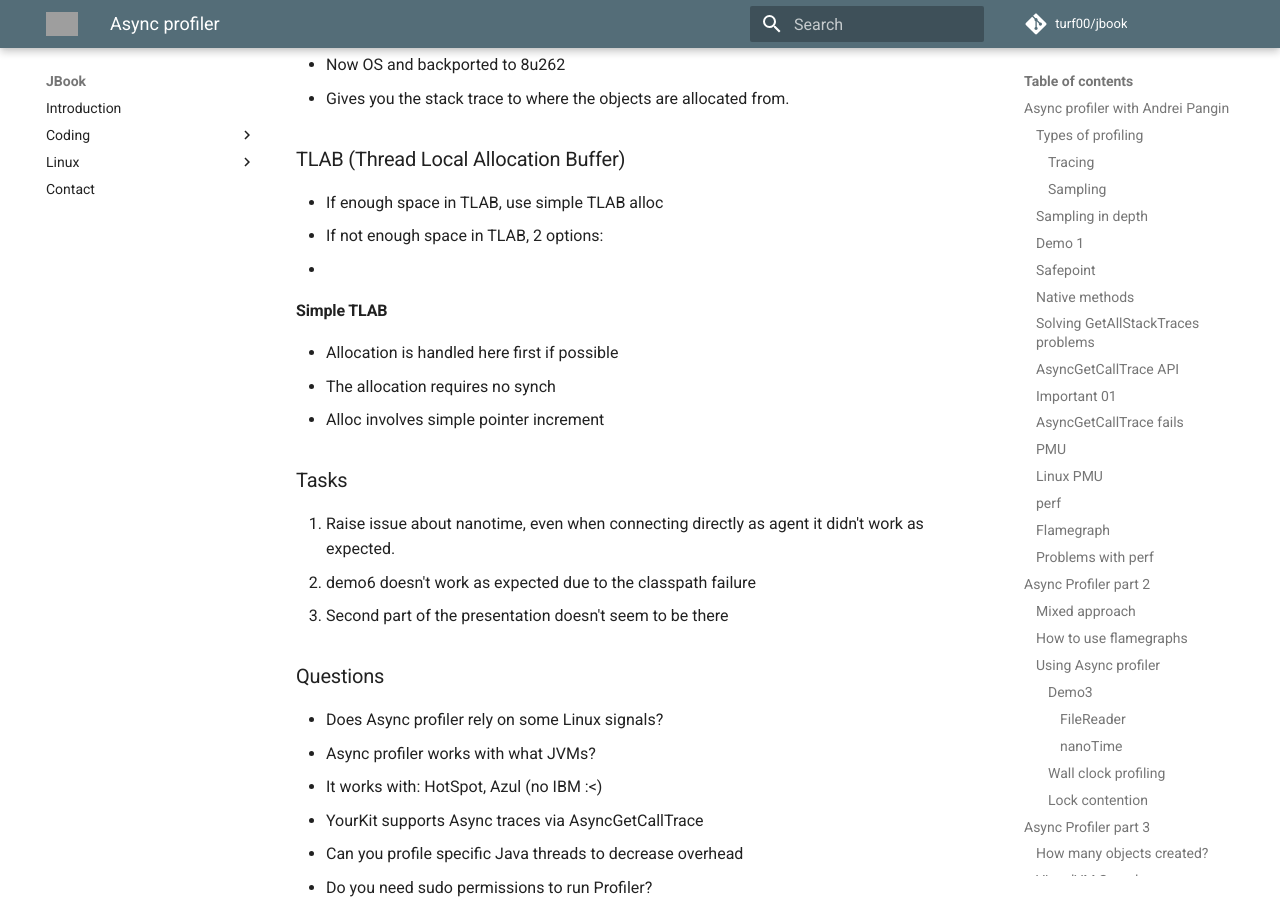
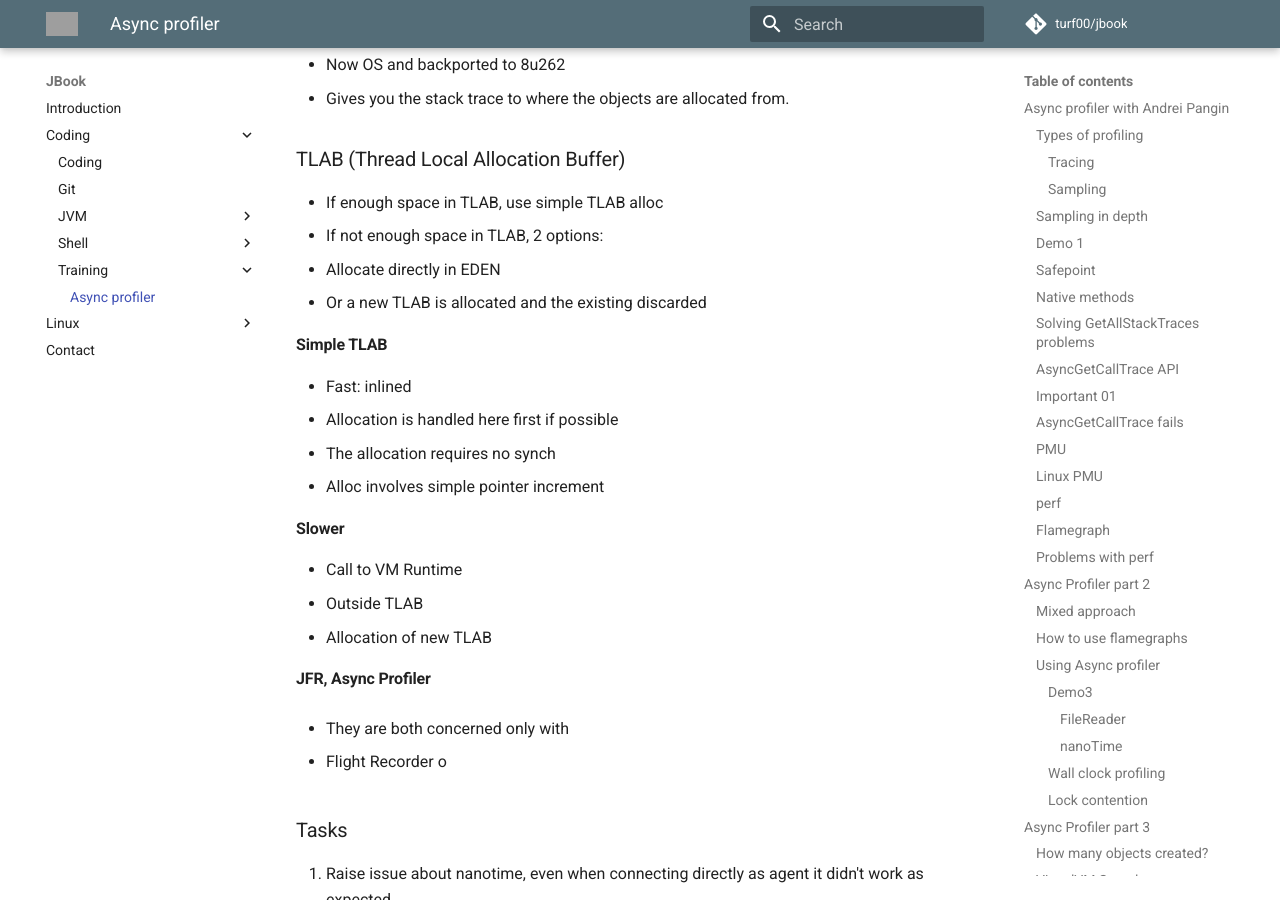
Before and after one commit to turf00/jbook, an MkDocs documentation site: the page built from docs/coding/training/async-profiler.md, in a window 1280 px wide and 900 px high, scrolled down 7436 px. Built offline with MkDocs 1.6.1 and Material for MkDocs 9.7.7, drawn with Linux system fonts in a browser that asks for light colours; comment, search, counter and statistics services are not loaded; grey boxes are pictures that could not be loaded.

Commit message:
Add training to index

```diff
--- a/docs/coding/training/async-profiler.md
+++ b/docs/coding/training/async-profiler.md
@@ -242,15 +242,26 @@ PAUSED at 39:00 on the second video.
 
 * If enough space in TLAB, use simple TLAB alloc
 * If not enough space in TLAB, 2 options:
-  *
+  * Allocate directly in EDEN
+  * Or a new TLAB is allocated and the existing discarded
 
 ### Simple TLAB
 
+* Fast: inlined
 * Allocation is handled here first if possible
 * The allocation requires no synch
 * Alloc involves simple pointer increment
 
+### Slower
 
+* Call to VM Runtime
+* Outside TLAB
+* Allocation of new TLAB
+### JFR, Async Profiler
+
+* They are both concerned only with
+
+* Flight Recorder o
 
 ## Tasks
 
--- a/mkdocs.yml
+++ b/mkdocs.yml
@@ -15,6 +15,8 @@ nav:
         - JVM Troubleshooting: coding/jvm/jvm-troubleshooting.md
       - Shell:
         - Bash Handling params: coding/shell/bash-handling-params.md
+      - Training:
+        - Async profiler: coding/training/async-profiler.md
   - Linux:
       - Monitoring: linux/monitoring.md
   - Contact: contact.md
```
